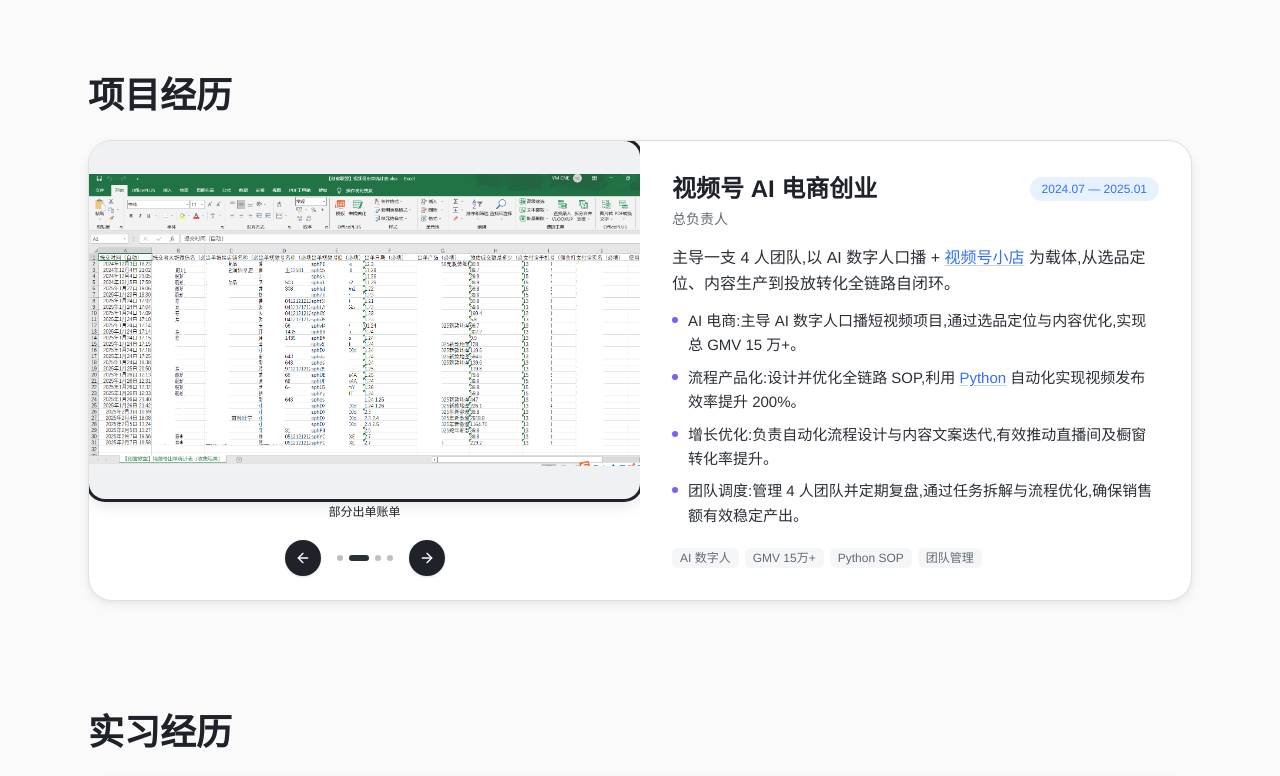
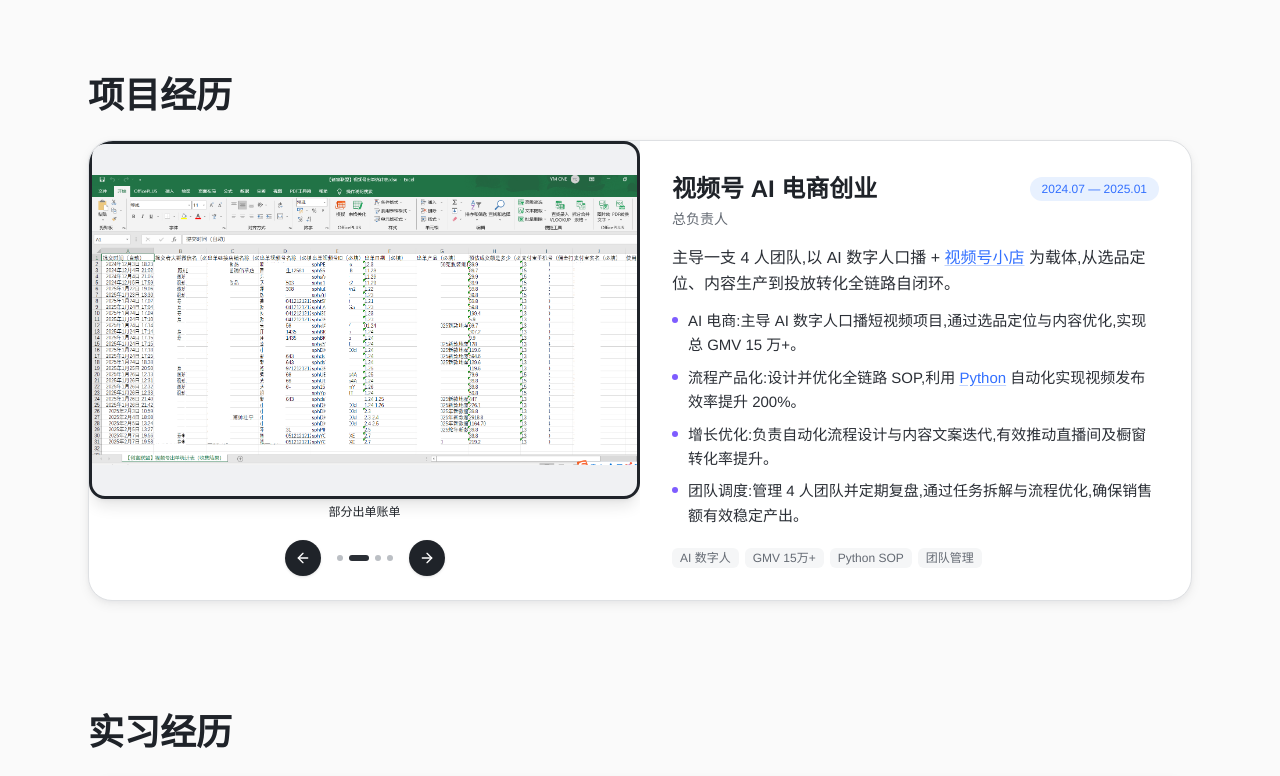
Before and after one commit to cneym1125/lingqi-CV, a React (Vite) app: page / in a window 1280 px wide. Shown: the part 700-1476 px from the top of the page. Built offline with nearby package versions, Linux system fonts and the light colour scheme.

Commit message:
fix: 边框加在图片style上,容器overflow-hidden裁掉溢出边框

```diff
--- a/src/components/Carousel.tsx
+++ b/src/components/Carousel.tsx
@@ -104,7 +104,7 @@ export function Carousel({ slides, autoplay = true }: Props) {
     <>
       <div
         ref={containerRef}
-        className="relative w-full"
+        className="relative w-full overflow-hidden"
         style={{ perspective: '1000px', height: fixedHeight + stickUp }}
         onTouchStart={onTouchStart}
         onTouchMove={onTouchMove}
@@ -120,13 +120,15 @@ export function Carousel({ slides, autoplay = true }: Props) {
               else if ((activeIndex - 1 + total) % total === index) go(-1)
               else if ((activeIndex + 1) % total === index) go(1)
             }}
-            className="absolute inset-0 w-full rounded-2xl shadow-lg ring-[3px] ring-ink-900"
+            className="absolute inset-0 w-full rounded-2xl shadow-lg"
             style={{
               ...getStyle(index),
               height: fixedHeight,
               objectFit: 'contain',
               background: '#f0f1f3',
               cursor: index === activeIndex ? 'zoom-in' : 'pointer',
+              border: '3px solid #1F2329',
+              borderRadius: '16px',
             }}
             loading="lazy"
             draggable={false}
```
